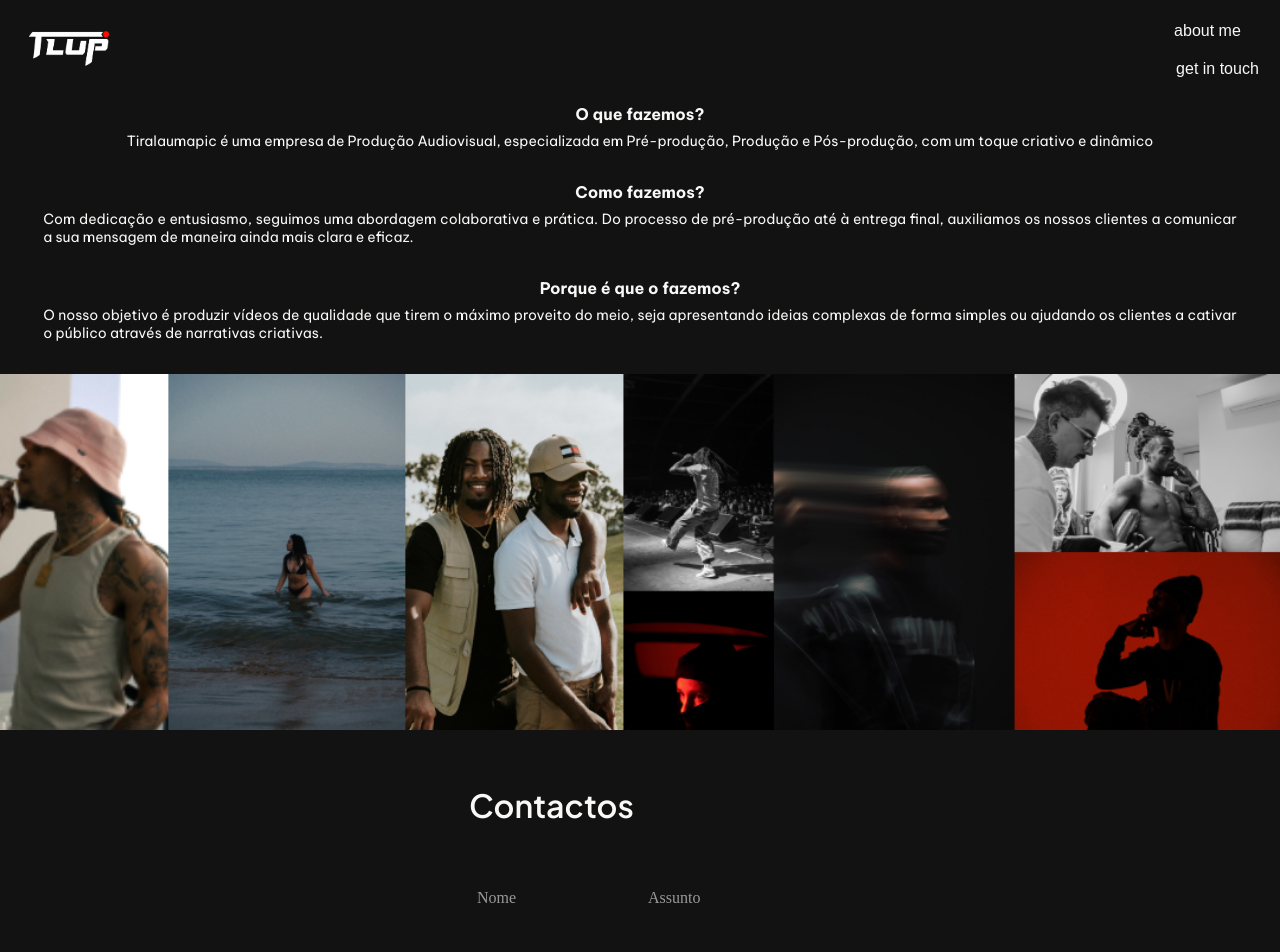
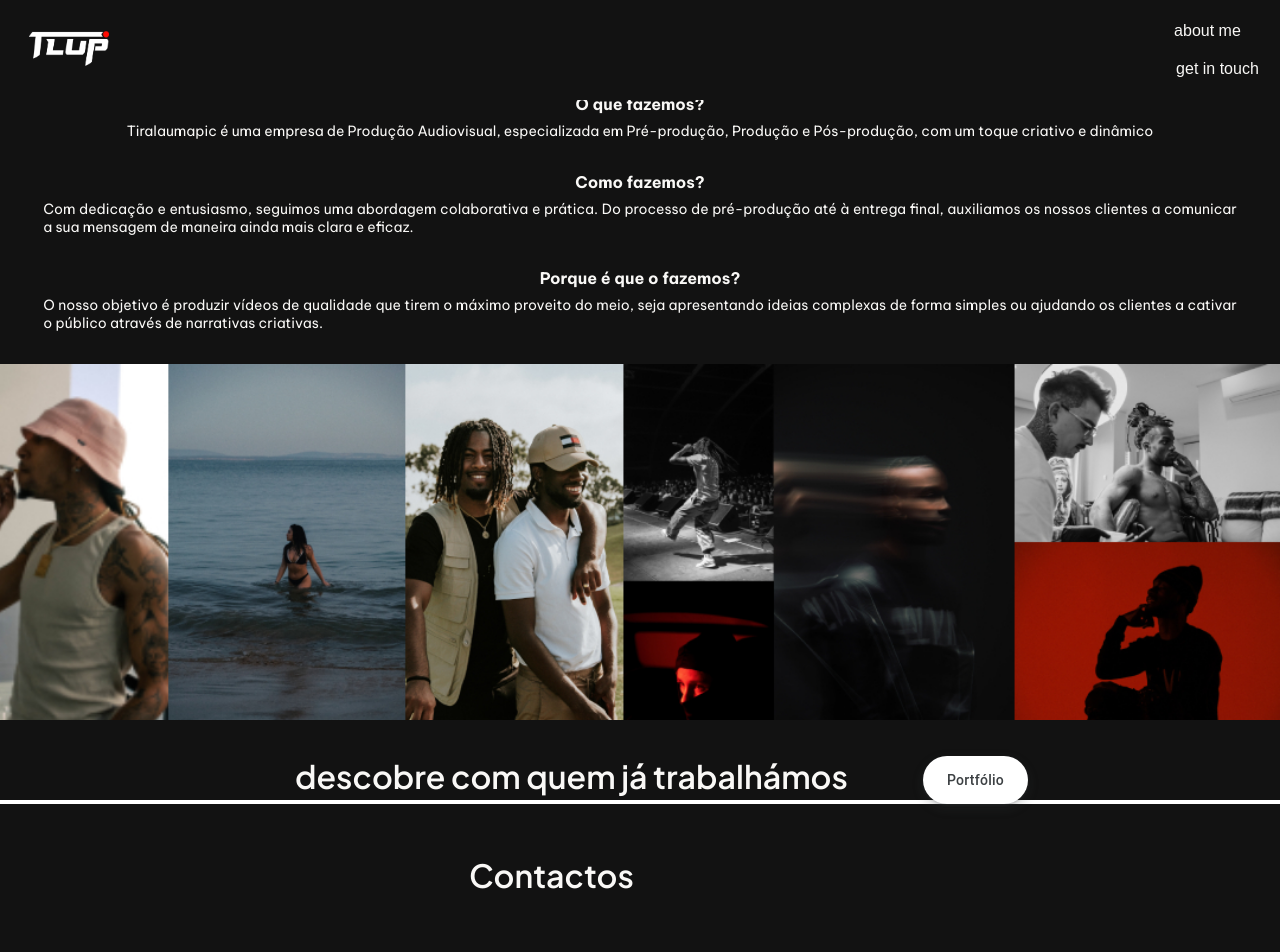
Before and after one commit to luqas31/tlup, a React (Vite) app in the folder tlup/: page / in a window 1280 px wide. Shown: the top 952 px of the page. Built offline with nearby package versions, Linux system fonts and the light colour scheme.

Commit message:
portfolio button done & new section added

```diff
--- a/tlup/src/components/NavBar/index.jsx
+++ b/tlup/src/components/NavBar/index.jsx
@@ -43,13 +43,13 @@ function Header() {
 									<NavLink to='/'>TLUP</NavLink>
 								</li>
 								<li>
-									<NavLink to='/sobre'>Sobre nós</NavLink>
+									<a href="#about">Sobre nós</a>
 								</li>
 								<li>
 									<NavLink to='/portfolio'>Portfólio</NavLink>
 								</li>
 								<li>
-									<NavLink to='/contact-me'>Fala connosco</NavLink>
+									<a href='#contact'>Fala connosco</a>
 								</li>
 							</ul>
 						</nav>
--- a/tlup/src/components/Portfolio-Button/index.css
+++ b/tlup/src/components/Portfolio-Button/index.css
@@ -0,0 +1,68 @@
+.button-17 {
+  align-items: center;
+  appearance: none;
+  background-color: #fff;
+  border-radius: 24px;
+  border-style: none;
+  box-shadow: rgba(0, 0, 0, .2) 0 3px 5px -1px,rgba(0, 0, 0, .14) 0 6px 10px 0,rgba(0, 0, 0, .12) 0 1px 18px 0;
+  box-sizing: border-box;
+  color: #3c4043;
+  cursor: pointer;
+  display: inline-flex;
+  fill: currentcolor;
+  font-family: "Google Sans",Roboto,Arial,sans-serif;
+  font-size: 14px;
+  font-weight: 500;
+  height: 48px;
+  justify-content: center;
+  letter-spacing: .25px;
+  line-height: normal;
+  max-width: 100%;
+  overflow: visible;
+  padding: 2px 24px;
+  position: relative;
+  text-align: center;
+  text-transform: none;
+  transition: box-shadow 280ms cubic-bezier(.4, 0, .2, 1),opacity 15ms linear 30ms,transform 270ms cubic-bezier(0, 0, .2, 1) 0ms;
+  user-select: none;
+  -webkit-user-select: none;
+  touch-action: manipulation;
+  width: auto;
+  will-change: transform,opacity;
+  z-index: 0;
+}
+
+.button-17:hover {
+  background: #F6F9FE;
+  color: #174ea6;
+}
+
+.button-17:active {
+  box-shadow: 0 4px 4px 0 rgb(60 64 67 / 30%), 0 8px 12px 6px rgb(60 64 67 / 15%);
+  outline: none;
+}
+
+.button-17:focus {
+  outline: none;
+  border: 2px solid #4285f4;
+}
+
+.button-17:not(:disabled) {
+  box-shadow: rgba(60, 64, 67, .3) 0 1px 3px 0, rgba(60, 64, 67, .15) 0 4px 8px 3px;
+}
+
+.button-17:not(:disabled):hover {
+  box-shadow: rgba(60, 64, 67, .3) 0 2px 3px 0, rgba(60, 64, 67, .15) 0 6px 10px 4px;
+}
+
+.button-17:not(:disabled):focus {
+  box-shadow: rgba(60, 64, 67, .3) 0 1px 3px 0, rgba(60, 64, 67, .15) 0 4px 8px 3px;
+}
+
+.button-17:not(:disabled):active {
+  box-shadow: rgba(60, 64, 67, .3) 0 4px 4px 0, rgba(60, 64, 67, .15) 0 8px 12px 6px;
+}
+
+.button-17:disabled {
+  box-shadow: rgba(60, 64, 67, .3) 0 1px 3px 0, rgba(60, 64, 67, .15) 0 4px 8px 3px;
+}
--- a/tlup/src/components/Portfolio-Button/index.jsx
+++ b/tlup/src/components/Portfolio-Button/index.jsx
@@ -0,0 +1,19 @@
+import './index.css';
+import { useNavigate } from 'react-router-dom';
+
+function Button() {
+	const navigate = useNavigate();
+
+	const handleClick = () => {
+		navigate('/portfolio');
+	};
+	return (
+		<div>
+			<button className='button-17' role='button' onClick={handleClick}>
+				Portfólio
+			</button>
+		</div>
+	);
+}
+
+export default Button;
--- a/tlup/src/pages/Home/index.jsx
+++ b/tlup/src/pages/Home/index.jsx
@@ -3,6 +3,7 @@ import NavBar from '../../components/NavBar';
 import About from '../../sections/About';
 import Contact from '../../sections/Contact';
 import Transition from '../../sections/Transition';
+import Works from '../../sections/Works';
 
 function Home() {
 	return (
@@ -10,6 +11,7 @@ function Home() {
 			<NavBar />
 			<About />
 			<Transition />
+			<Works />
 			<Contact />
 		</div>
 	);
--- a/tlup/src/sections/About/index.jsx
+++ b/tlup/src/sections/About/index.jsx
@@ -3,6 +3,7 @@ import './index.css';
 function About() {
 	return (
 		<>
+			<section id='about'>
 				<div className='about-bg'>
 					<div className='about-title'>
 						<h1>sobre nós</h1>
@@ -28,6 +29,7 @@ function About() {
 						</div>
 					</div>
 				</div>
+			</section>
 		</>
 	);
 }
--- a/tlup/src/sections/Contact/index.jsx
+++ b/tlup/src/sections/Contact/index.jsx
@@ -3,7 +3,7 @@ import './index.css';
 function Contact() {
 	return (
 		<div>
-			<section className='contact'>
+			<section id='contact' className='contact'>
 				<div className='contact-container'>
 					<h1>Contactos</h1>
 					<div className='contact-content'>
--- a/tlup/src/sections/Works/index.css
+++ b/tlup/src/sections/Works/index.css
@@ -0,0 +1,15 @@
+.works {
+	display: flex;
+	flex-wrap: wrap;
+	justify-content: center;
+	margin-top: 2rem;
+	gap: 2rem;
+}
+
+.works h1 {
+	font-family: 'PJS';
+	font-size: 2rem;
+	font-weight: 700;
+	color: var(--app-text);
+    margin: 0 2.7rem;
+}
--- a/tlup/src/sections/Works/index.jsx
+++ b/tlup/src/sections/Works/index.jsx
@@ -0,0 +1,15 @@
+import Button from '../../components/Portfolio-Button';
+import './index.css';
+
+function Works() {
+	return (
+		<div>
+			<section id='works' className='works'>
+                <h1>descobre com quem já trabalhámos</h1>
+               <Button/>
+			</section>
+		</div>
+	);
+}
+
+export default Works;
```
Lines whose indentation alone changed are shown as unchanged.
